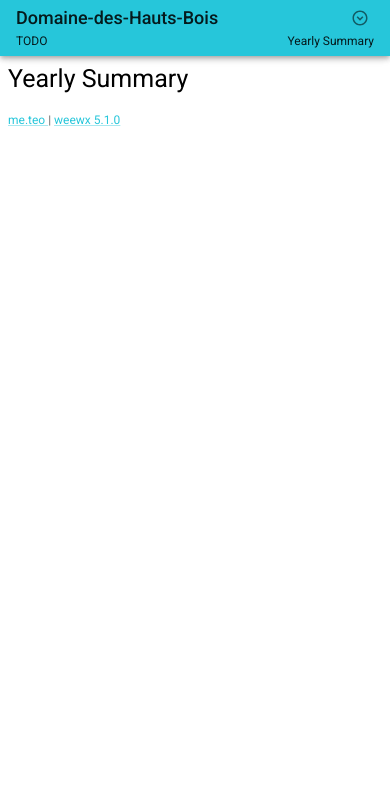
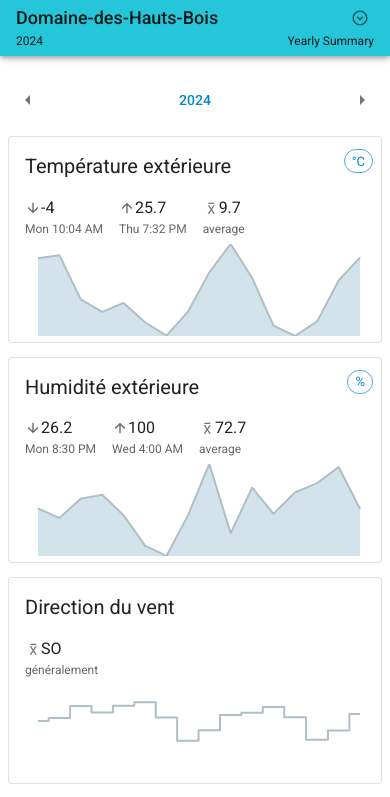
Before and after one commit to bourquep/weewx-me.teo, a Next.js app: page /year in a window 390 px wide. Shown: the top 797 px of the page. Built offline with nearby package versions, Linux system fonts and the light colour scheme; what @mui/material-nextjs would draw is missing.

Commit message:
Implemented Year page

```diff
--- a/src/app/year/page.tsx
+++ b/src/app/year/page.tsx
@@ -18,19 +18,157 @@ along with this program.  If not, see <http://www.gnu.org/licenses/>.
 
 'use client';
 
+import HistoricalMetricCard from '@/components/HistoricalMetricCard';
+import LoadingOrErrorIndicator from '@/components/LoadingOrErrorIndicator';
 import { useNavigation } from '@/contexts/NavigationContext';
-import { Typography } from '@mui/material';
-import { useTranslations } from 'next-intl';
-import { useEffect } from 'react';
+import { useYearData } from '@/libs/DataSource';
+import { graphMinMaxValuesFromObservation, plotTypeFromObservation } from '@/libs/GraphUtils';
+import ArrowLeftIcon from '@mui/icons-material/ArrowLeft';
+import ArrowRightIcon from '@mui/icons-material/ArrowRight';
+import { Alert, Box, Button, Grid2, IconButton, Popover, Stack, useMediaQuery, useTheme } from '@mui/material';
+import { DateCalendar } from '@mui/x-date-pickers';
+import dayjs from 'dayjs';
+import { useFormatter, useTranslations } from 'next-intl';
+import { usePathname, useRouter, useSearchParams } from 'next/navigation';
+import { useEffect, useState } from 'react';
 
 export default function YearPage() {
+  const router = useRouter();
+  const pathname = usePathname();
+  const searchParams = useSearchParams();
+
+  const urlYear = searchParams.get('y');
+  const parsedDay = urlYear ? dayjs(urlYear, 'YYYY', true) : undefined;
+  const urlDate = parsedDay?.isValid() ? parsedDay : dayjs().startOf('year');
+
+  const { data, isLoading, error } = useYearData(urlDate.format('YYYY'));
   const { setTitle, setSubtitle } = useNavigation();
 
   const t = useTranslations();
+  const format = useFormatter();
+  const theme = useTheme();
+  const isMobile = useMediaQuery(theme.breakpoints.down('sm'));
+
+  const formattedReportDate = format.dateTime((data ? dayjs.unix(data.report.time) : urlDate).toDate(), {
+    year: 'numeric'
+  });
 
   useEffect(() => {
     setTitle(t('Year.PageTitle'));
-    setSubtitle('TODO');
-  }, []);
-  return <Typography variant="h4">{t('Year.PageTitle')}</Typography>;
+    setSubtitle(formattedReportDate);
+  }, [formattedReportDate]);
+
+  const [dateCalendarAnchor, setDateCalendarAnchor] = useState<HTMLButtonElement | null>(null);
+  const isDateCalendarOpen = Boolean(dateCalendarAnchor);
+
+  const handleDateButtonClick = (event: React.MouseEvent<HTMLButtonElement>) => {
+    setDateCalendarAnchor(event.currentTarget);
+  };
+
+  const handleDateCalendarClose = () => {
+    setDateCalendarAnchor(null);
+  };
+
+  const handleDateChange = (newDate: dayjs.Dayjs | null) => {
+    if (newDate) {
+      const formatted = newDate.format('YYYY');
+      router.push(`${pathname}?y=${formatted}`);
+      handleDateCalendarClose();
+    }
+  };
+
+  return (
+    <>
+      <LoadingOrErrorIndicator data={data} isLoading={isLoading} error={error} expectUndefinedData />
+
+      <Stack>
+        <Stack direction="row" width="100%" marginY={2} alignItems="center">
+          {!isMobile && <Box flexGrow={1} />}
+
+          <IconButton
+            onClick={() => {
+              const previous = urlDate.subtract(1, 'year').format('YYYY');
+              router.push(`${pathname}?y=${previous}`);
+            }}
+          >
+            <ArrowLeftIcon />
+          </IconButton>
+
+          {isMobile && <Box flexGrow={1} />}
+
+          <Button
+            onClick={handleDateButtonClick}
+            variant="text"
+            color="info"
+            sx={{ minWidth: !isMobile ? 300 : undefined }}
+          >
+            {formattedReportDate}
+          </Button>
+
+          <Popover
+            open={isDateCalendarOpen}
+            anchorEl={dateCalendarAnchor}
+            onClose={handleDateCalendarClose}
+            anchorOrigin={{
+              vertical: 'bottom',
+              horizontal: 'center'
+            }}
+            transformOrigin={{
+              vertical: 'top',
+              horizontal: 'center'
+            }}
+          >
+            <DateCalendar value={urlDate} onChange={handleDateChange} views={['year']} disableFuture />
+          </Popover>
+
+          {isMobile && <Box flexGrow={1} />}
+
+          <IconButton
+            onClick={() => {
+              const next = urlDate.add(1, 'year').format('YYYY');
+              router.push(`${pathname}?y=${next}`);
+            }}
+          >
+            <ArrowRightIcon />
+          </IconButton>
+
+          {!isMobile && <Box flexGrow={1} />}
+        </Stack>
+
+        {!isLoading && !error && !data && (
+          <Box my={8} sx={{ display: 'flex', justifyContent: 'center', alignItems: 'center' }}>
+            <Alert severity="warning">No data available for the selected year. Please select another year.</Alert>
+          </Box>
+        )}
+
+        {data && (
+          <Grid2 container spacing={2} columns={{ xs: 4, sm: 4, md: 4, lg: 8, xl: 8 }}>
+            {data.observations
+              .filter((x) => x != null)
+              .map((observation) => (
+                <Grid2 key={observation.observation} size={4}>
+                  <HistoricalMetricCard
+                    cardTitle={observation.label}
+                    metricKind={observation.observation === 'windDir' ? 'wind' : 'number'}
+                    metricUnit={observation.observation === 'windDir' ? '' : observation.unit}
+                    minValue={observation.min}
+                    minTimestamp={observation.minTime}
+                    maxValue={observation.max}
+                    maxTimestamp={observation.maxTime}
+                    avgValue={observation.avg}
+                    formattedAvgValue={observation.observation === 'windDir' ? observation.avgCompass : undefined}
+                    avgLabel={observation.avgLabel}
+                    sumValue={observation.sum}
+                    graphData={observation.graph}
+                    graphPlotType={plotTypeFromObservation(observation.observation)}
+                    graphMinValue={graphMinMaxValuesFromObservation(observation.observation)[0]}
+                    graphMaxValue={graphMinMaxValuesFromObservation(observation.observation)[1]}
+                  />
+                </Grid2>
+              ))}
+          </Grid2>
+        )}
+      </Stack>
+    </>
+  );
 }
--- a/src/global.d.ts
+++ b/src/global.d.ts
@@ -22,6 +22,7 @@ import globalData from '../public/sample_data/global.json';
 import monthData from '../public/sample_data/month-2024-11.json';
 import monthToDateData from '../public/sample_data/month-to-date.json';
 import weekToDateData from '../public/sample_data/week-to-date.json';
+import yearData from '../public/sample_data/year-2024.json';
 
 type GlobalDataType = typeof globalData;
 type CurrentWeatherDataType = typeof currentData;
@@ -29,6 +30,7 @@ type WeekToDateDataType = typeof weekToDateData;
 type MonthToDateDataType = typeof monthToDateData;
 type DayDataType = typeof dayData;
 type MonthDataType = typeof monthData;
+type YearDataType = typeof yearData;
 
 declare global {
   // eslint-disable-next-line @typescript-eslint/no-empty-object-type
@@ -48,4 +50,7 @@ declare global {
 
   // eslint-disable-next-line @typescript-eslint/no-empty-object-type
   interface MonthData extends MonthDataType {}
+
+  // eslint-disable-next-line @typescript-eslint/no-empty-object-type
+  interface YearData extends YearDataType {}
 }
--- a/src/libs/DataSource.ts
+++ b/src/libs/DataSource.ts
@@ -70,3 +70,9 @@ export function useMonthData(formattedMonth: string) {
     refreshInterval: dayjs.duration(1, 'day').asMilliseconds()
   });
 }
+
+export function useYearData(formattedYear: string) {
+  return useSWR<YearData>(`${baseUrl}/year-${formattedYear}.json`, fetcher, {
+    refreshInterval: dayjs.duration(1, 'day').asMilliseconds()
+  });
+}
```
